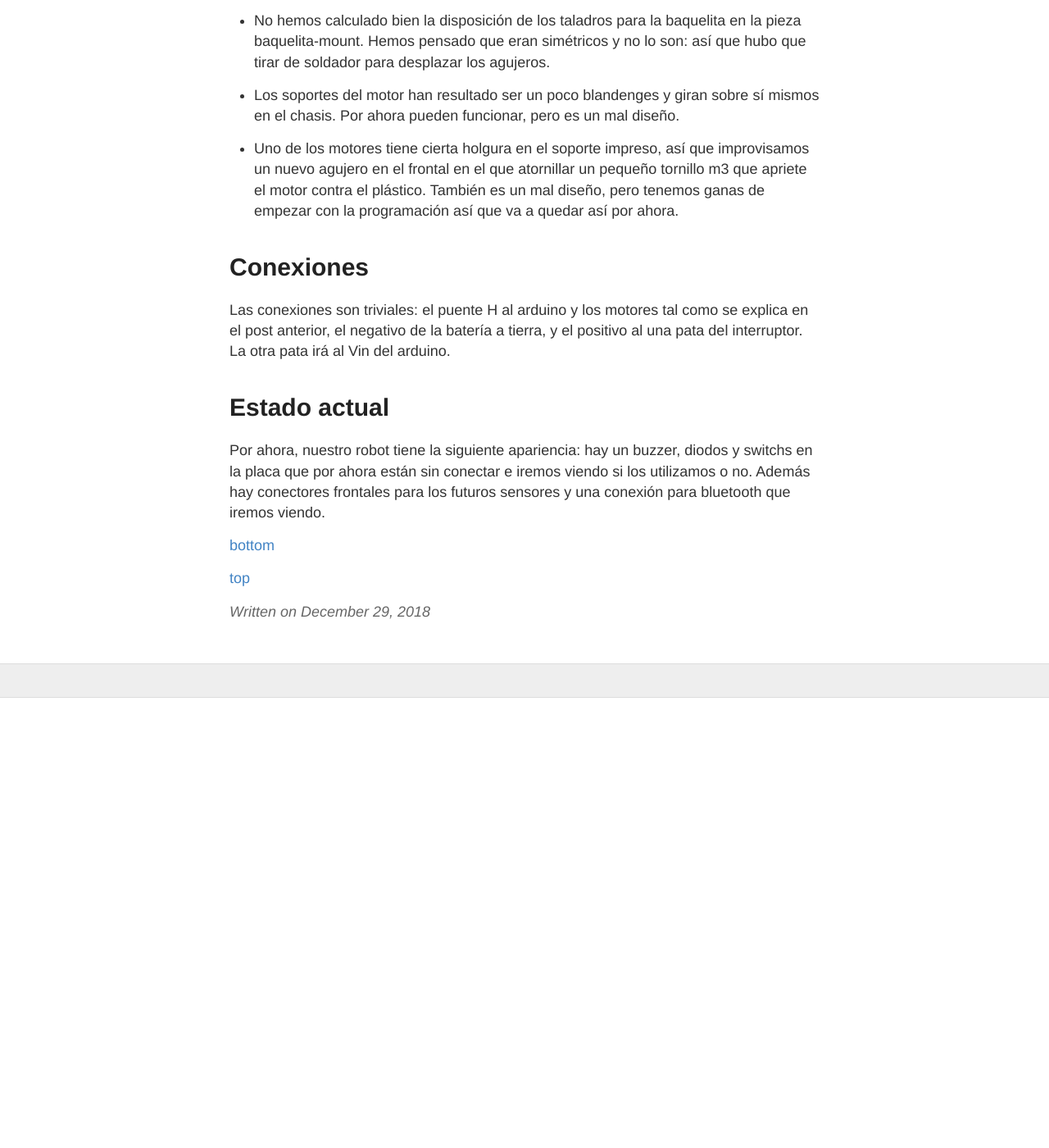
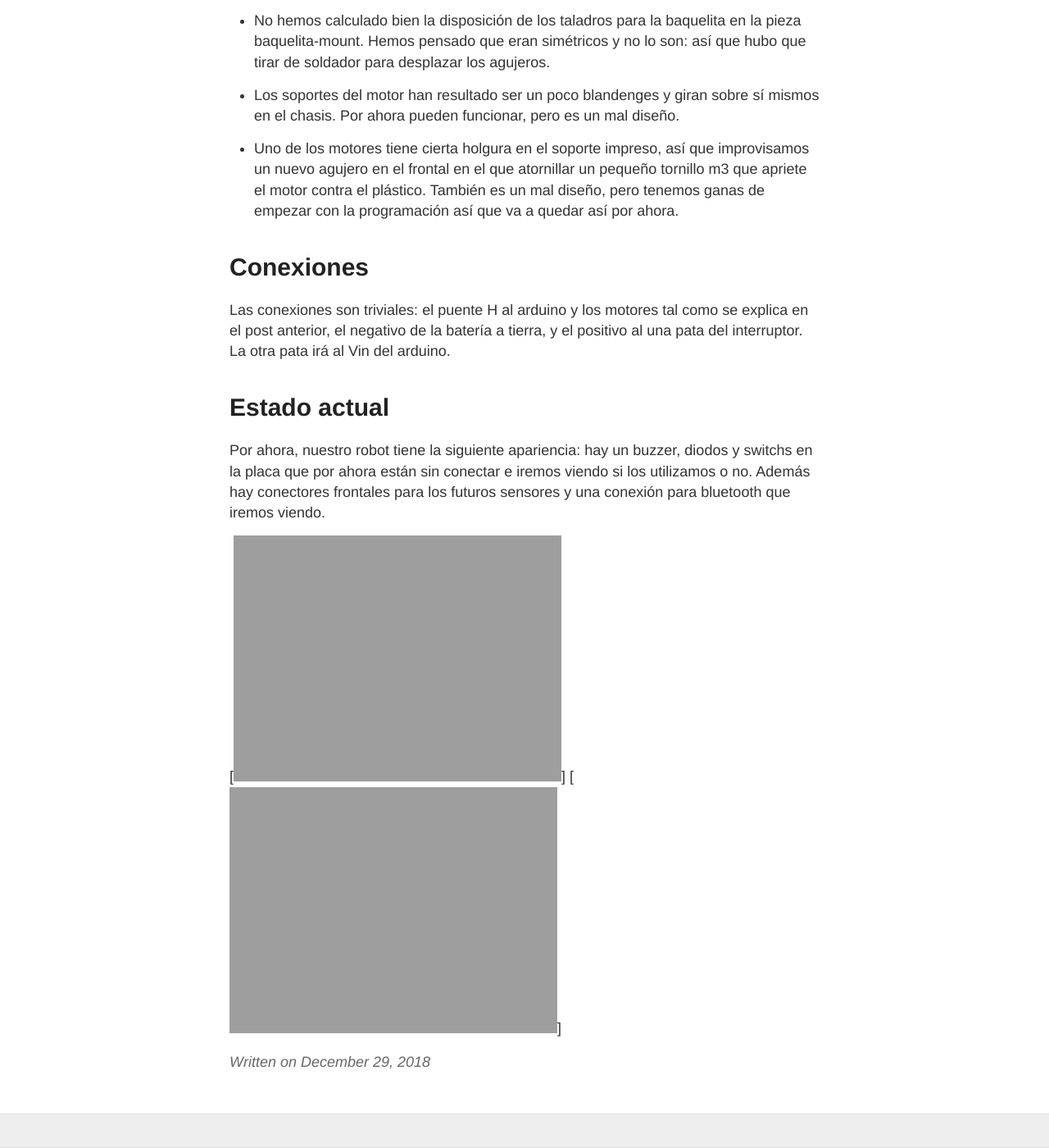
Before and after one commit to RecunchoMaker/adefesio, a Jekyll site: the page built from _posts/2018-12-29-lipo-y-chasis.md, in a window 1280 px wide and 1400 px high, scrolled down 894 px. Shown: the whole window at 82% size. Built offline with Jekyll 4.4.1, drawn with Linux system fonts in a browser that asks for light colours; before the commit the page ends 1745 px from its top, so only the background shows below that.

Commit message:
fix images

```diff
--- a/_posts/2018-12-29-lipo-y-chasis.md
+++ b/_posts/2018-12-29-lipo-y-chasis.md
@@ -57,6 +57,5 @@
 o no. Además hay conectores frontales para los futuros sensores y una conexión para
 bluetooth que iremos viendo.
 
-[bottom](../images/adefesio-bottom.jpg)
-
-[top](../images/adefesio-top-1.jpg)
+[<img src="{{ site.baseurl }}/images/adefesio-bottom.jpg" alt="adefesio parte inferior"/>]
+[<img src="{{ site.baseurl }}/images/adefesio-top.jpg" alt="adefesio parte superior"/>]
```
